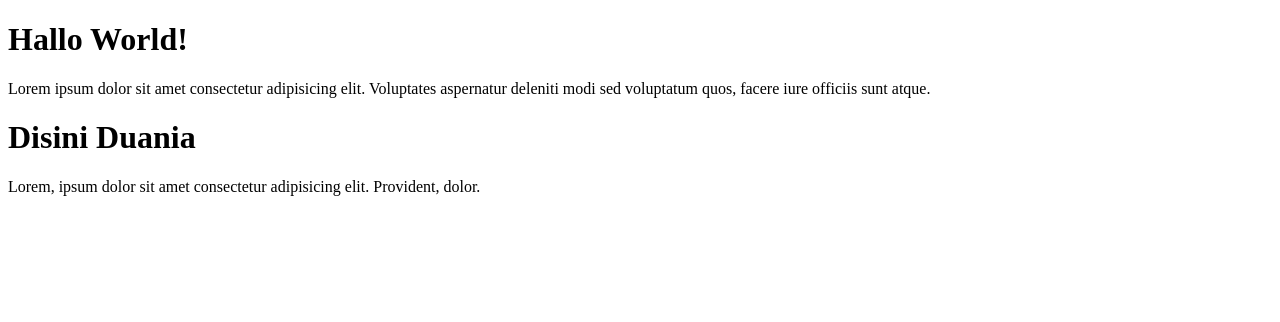
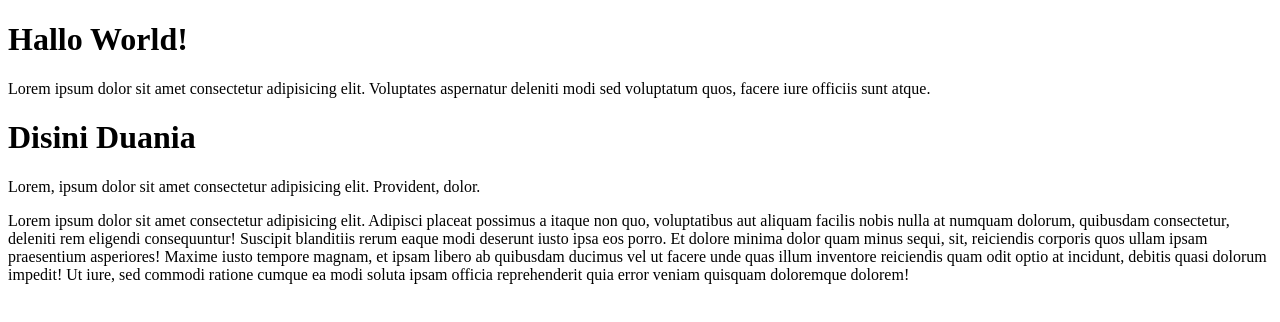
Before and after one commit to MaulanaFerdiansyah/Belajar-Github, a plain HTML site: page index.html in a window 1280 px wide. Drawn offline with Linux system fonts and the light colour scheme.

Commit message:
menambahkan deskripsi

```diff
--- a/index.html
+++ b/index.html
@@ -12,5 +12,7 @@
     <h1>Disini Duania</h1>
     <p>Lorem, ipsum dolor sit amet consectetur adipisicing elit. Provident, dolor.</p>
 
+
+    <p>Lorem ipsum dolor sit amet consectetur adipisicing elit. Adipisci placeat possimus a itaque non quo, voluptatibus aut aliquam facilis nobis nulla at numquam dolorum, quibusdam consectetur, deleniti rem eligendi consequuntur! Suscipit blanditiis rerum eaque modi deserunt iusto ipsa eos porro. Et dolore minima dolor quam minus sequi, sit, reiciendis corporis quos ullam ipsam praesentium asperiores! Maxime iusto tempore magnam, et ipsam libero ab quibusdam ducimus vel ut facere unde quas illum inventore reiciendis quam odit optio at incidunt, debitis quasi dolorum impedit! Ut iure, sed commodi ratione cumque ea modi soluta ipsam officia reprehenderit quia error veniam quisquam doloremque dolorem!</p>
 </body>
 </html>
```
